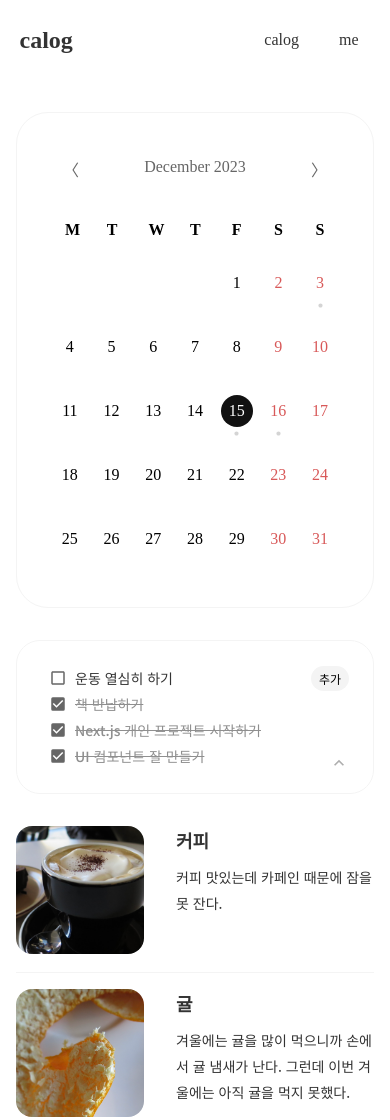
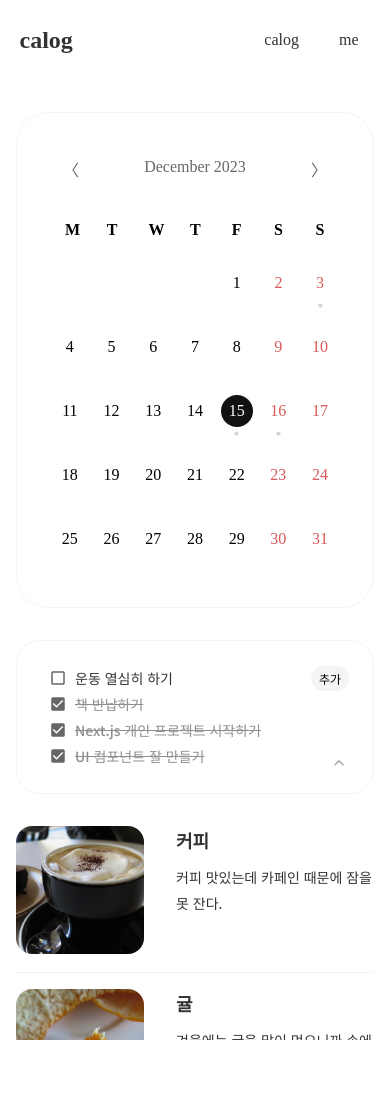
Before and after one commit to eunjios/calog, a Next.js app: page /calog in a window 390 px wide. Built offline with nearby package versions, Linux system fonts and the light colour scheme; a web font is replaced by a local one.

Commit message:
design: change scroll container

```diff
--- a/components/layout/HorizontalLayout.module.css
+++ b/components/layout/HorizontalLayout.module.css
@@ -14,7 +14,6 @@
   max-width: 1024px;
   height: calc(100% - 80px);
   min-height: 512px;
-  padding-bottom: 8px;
 }
 
 .main div:nth-child(1) {
--- a/components/posts/Calog.module.css
+++ b/components/posts/Calog.module.css
@@ -5,18 +5,29 @@
   display: flex;
   align-items: center;
   flex-wrap: wrap;
-}
-
-.container {
-  max-width: 100%;
-  height: 100%;
-  min-height: 480px;
   padding-right: 24px;
   overflow-y: scroll;
 }
 
+.container {
+  display: flex;
+  flex-direction: column;
+  overflow: hidden;
+  max-width: 100%;
+  /* height: calc(100% - 16px); */
+  height: 100%;
+  min-height: 480px;
+  padding-bottom: 16px;
+}
+
 @media (max-width: 768px) {
   .container {
+    height: 100%;
+    padding-right: 0;
+    padding-bottom: 80px;
+  }
+
+  .list {
     padding-right: 0;
   }
 }
--- a/components/ui/Callout.module.css
+++ b/components/ui/Callout.module.css
@@ -6,6 +6,7 @@
   border-radius: 24px;
   position: relative;
   padding-right: 64px; /* 버튼에 가리지 않게 */
+  flex-shrink: 0;
 }
 
 .content {
```
